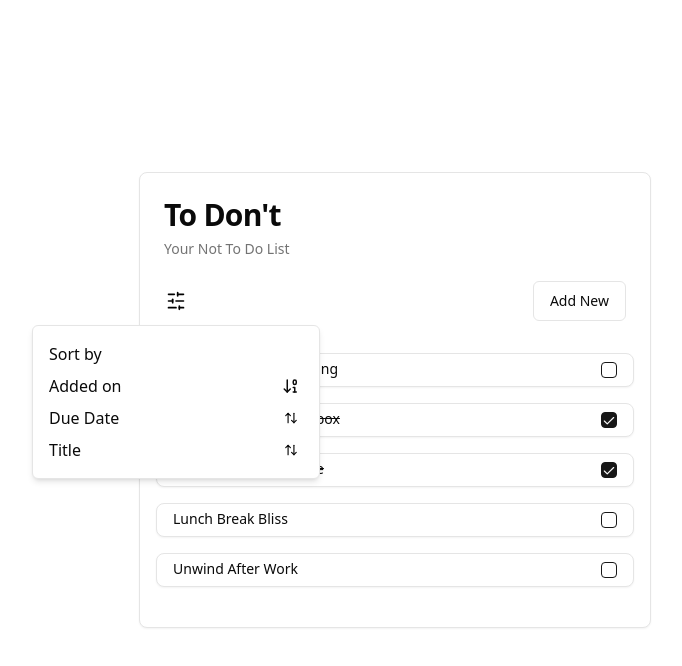
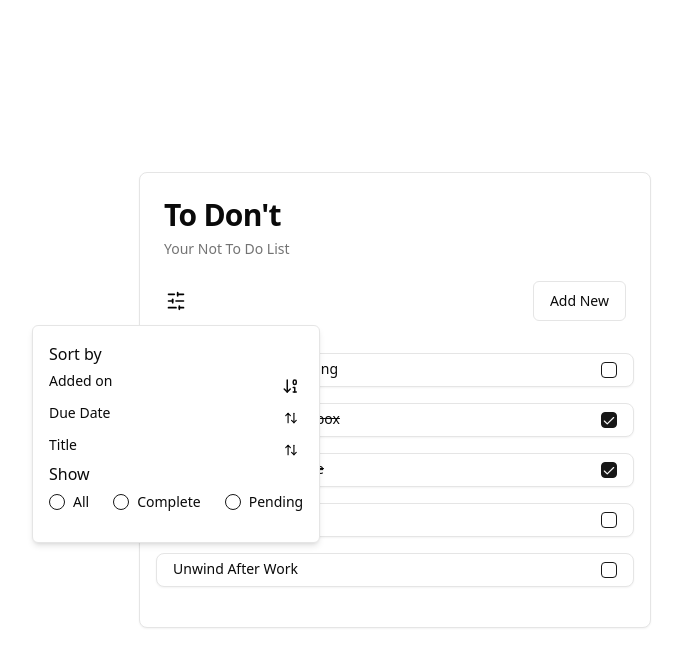
Before and after one commit to Akiful-Islam/Not-ToDo-List, a React (Vite) app: page / in a window 1280 px wide. Both pictures are taken after a click on the button 421 px from the left and 301 px from the top of the page. Shown: the top 666 px of the page, without its empty margins (245-927 px from the left). Built offline with nearby package versions, Linux system fonts and the light colour scheme.

Commit message:
Add and implement radio group

```diff
--- a/package.json
+++ b/package.json
@@ -17,6 +17,7 @@
     "@radix-ui/react-icons": "^1.3.0",
     "@radix-ui/react-label": "^2.0.2",
     "@radix-ui/react-popover": "^1.0.7",
+    "@radix-ui/react-radio-group": "^1.1.3",
     "@radix-ui/react-select": "^2.0.0",
     "@radix-ui/react-slot": "^1.0.2",
     "@tanstack/react-table": "^8.13.2",
--- a/src/components/FilterTodo.tsx
+++ b/src/components/FilterTodo.tsx
@@ -13,7 +13,9 @@
   ArrowUpDownIcon,
   SlidersHorizontal,
 } from "lucide-react";
-import { Label } from "@radix-ui/react-label";
+import { Label } from "@/components/ui/label";
+import { RadioGroup, RadioGroupItem } from "@/components/ui/radio-group";
+import { Checkbox } from "@/components/ui/checkbox";
 
 type Props = {
   filter: Filter;
@@ -72,6 +74,21 @@
             )}
           </div>
         </div>
+        <Label className="font-medium text-base">Show</Label>
+        <RadioGroup defaultValue="option-one" className="mt-2 mb-4 flex gap-6">
+          <div className="flex items-center space-x-2">
+            <RadioGroupItem value="option-all" id="option-all" />
+            <Label htmlFor="option-all">All</Label>
+          </div>
+          <div className="flex items-center space-x-2">
+            <RadioGroupItem value="option-complete" id="option-complete" />
+            <Label htmlFor="option-complete">Complete</Label>
+          </div>
+          <div className="flex items-center space-x-2">
+            <RadioGroupItem value="option-pending" id="option-pending" />
+            <Label htmlFor="option-pending">Pending</Label>
+          </div>
+        </RadioGroup>
       </PopoverContent>
     </Popover>
   );
--- /dev/null
+++ b/src/components/ui/radio-group.tsx
@@ -0,0 +1,42 @@
+import * as React from "react"
+import * as RadioGroupPrimitive from "@radix-ui/react-radio-group"
+import { Circle } from "lucide-react"
+
+import { cn } from "@/lib/utils"
+
+const RadioGroup = React.forwardRef<
+  React.ElementRef<typeof RadioGroupPrimitive.Root>,
+  React.ComponentPropsWithoutRef<typeof RadioGroupPrimitive.Root>
+>(({ className, ...props }, ref) => {
+  return (
+    <RadioGroupPrimitive.Root
+      className={cn("grid gap-2", className)}
+      {...props}
+      ref={ref}
+    />
+  )
+})
+RadioGroup.displayName = RadioGroupPrimitive.Root.displayName
+
+const RadioGroupItem = React.forwardRef<
+  React.ElementRef<typeof RadioGroupPrimitive.Item>,
+  React.ComponentPropsWithoutRef<typeof RadioGroupPrimitive.Item>
+>(({ className, ...props }, ref) => {
+  return (
+    <RadioGroupPrimitive.Item
+      ref={ref}
+      className={cn(
+        "aspect-square h-4 w-4 rounded-full border border-primary text-primary ring-offset-background focus:outline-none focus-visible:ring-2 focus-visible:ring-ring focus-visible:ring-offset-2 disabled:cursor-not-allowed disabled:opacity-50",
+        className
+      )}
+      {...props}
+    >
+      <RadioGroupPrimitive.Indicator className="flex items-center justify-center">
+        <Circle className="h-2.5 w-2.5 fill-current text-current" />
+      </RadioGroupPrimitive.Indicator>
+    </RadioGroupPrimitive.Item>
+  )
+})
+RadioGroupItem.displayName = RadioGroupPrimitive.Item.displayName
+
+export { RadioGroup, RadioGroupItem }
```
Also changed, not shown: 1 other file (tests, documents, lock files or other folders).
